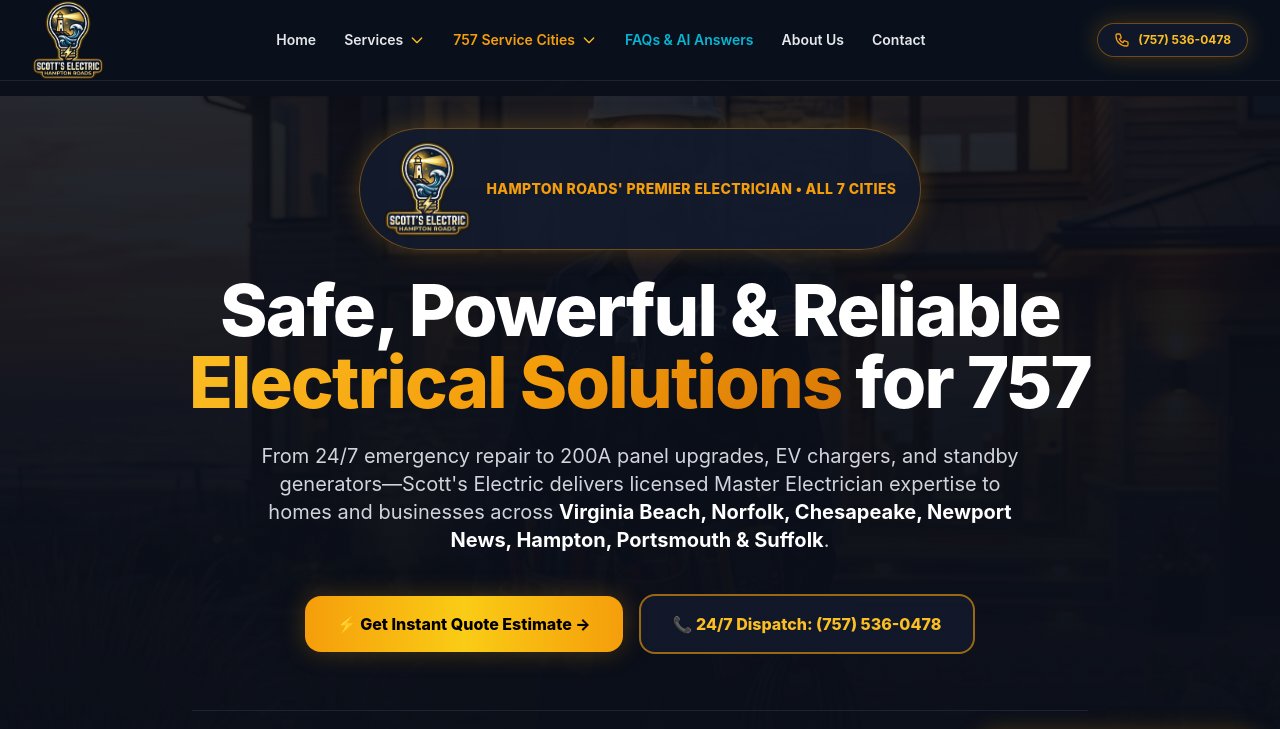
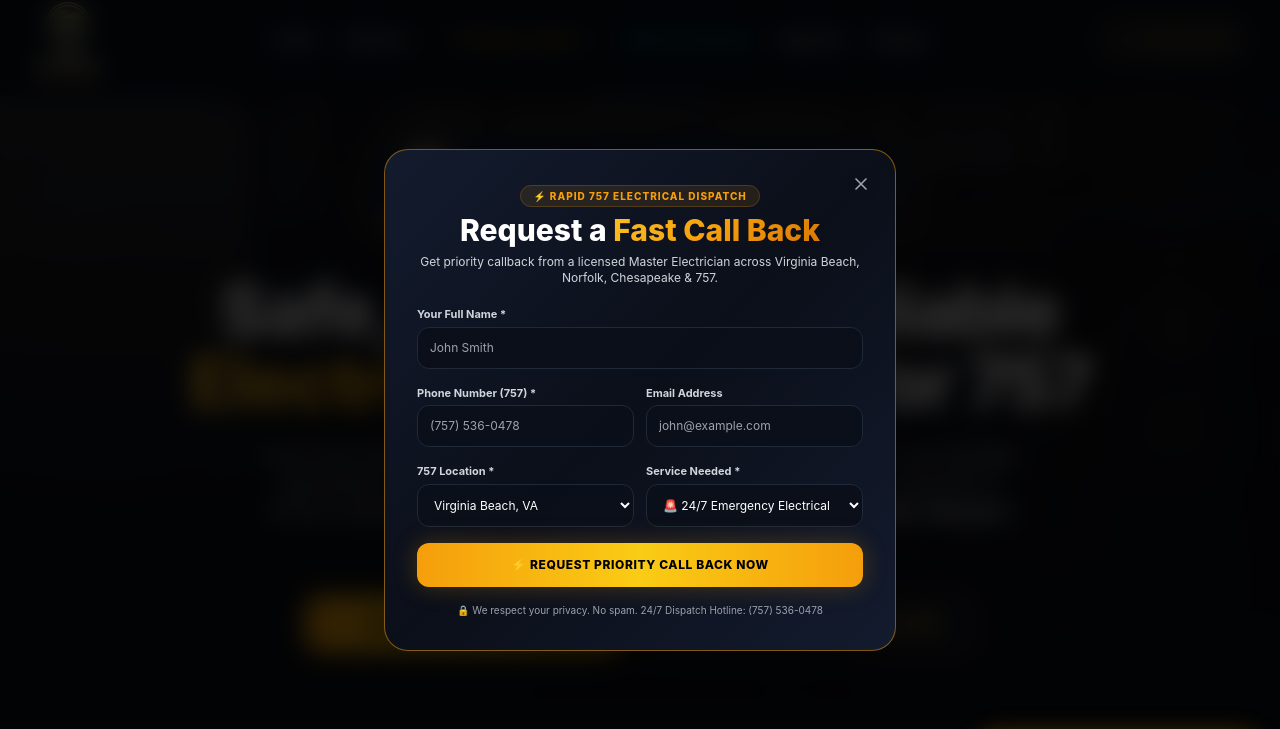
Before and after one commit to 1nc0gn30/newscottselectric, an Astro site: page / in a window 1280 px wide. Shown: the top 729 px of the page. Built offline with nearby package versions, Linux system fonts and the light colour scheme; Astro itself is replaced by a stand-in of ours.

Commit message:
feat: add immediate lead popup modal with Netlify form 'popup'

```diff
--- /dev/null
+++ b/src/components/LeadPopup.jsx
@@ -0,0 +1,206 @@
+import React, { useState, useEffect } from 'react';
+
+const cities = [
+  'Virginia Beach', 'Norfolk', 'Chesapeake', 'Newport News', 'Hampton', 'Portsmouth', 'Suffolk'
+];
+
+const services = [
+  '🚨 24/7 Emergency Electrical Repair',
+  '⚡ Electrical Panel Upgrade (200A/400A)',
+  '🚘 Level 2 EV Charging Station',
+  '🔋 Whole Home Standby Generator',
+  '💡 Custom & Recessed LED Lighting',
+  '🏊 Pool / Hot Tub Electrical Wiring',
+  '🏢 Commercial Electrical Contracting',
+  '🔍 General Electrical Inspection'
+];
+
+export default function LeadPopup() {
+  const [isOpen, setIsOpen] = useState(false);
+  const [submitted, setSubmitted] = useState(false);
+  const [formData, setFormData] = useState({
+    name: '',
+    phone: '',
+    email: '',
+    city: 'Virginia Beach',
+    service: '🚨 24/7 Emergency Electrical Repair'
+  });
+
+  useEffect(() => {
+    // Open immediately on load each time page is loaded
+    const timer = setTimeout(() => {
+      setIsOpen(true);
+    }, 500);
+
+    return () => clearTimeout(timer);
+  }, []);
+
+  const encode = (data) => {
+    return Object.keys(data)
+      .map(key => encodeURIComponent(key) + "=" + encodeURIComponent(data[key]))
+      .join("&");
+  };
+
+  const handleSubmit = (e) => {
+    e.preventDefault();
+    fetch("/", {
+      method: "POST",
+      headers: { "Content-Type": "application/x-www-form-urlencoded" },
+      body: encode({
+        "form-name": "popup",
+        ...formData
+      })
+    })
+      .then(() => setSubmitted(true))
+      .catch(() => setSubmitted(true));
+  };
+
+  if (!isOpen) return null;
+
+  return (
+    <div className="fixed inset-0 z-50 flex items-center justify-center p-4 bg-black/80 backdrop-blur-md animate-fadeIn">
+      <div
+        className="relative w-full max-w-lg bg-gradient-to-br from-brand-card via-brand-dark to-brand-card border border-brand-gold/50 rounded-3xl p-6 sm:p-8 shadow-2xl shadow-gold-glow/30 text-left overflow-hidden"
+        onClick={(e) => e.stopPropagation()}
+      >
+        {/* Close Button */}
+        <button
+          onClick={() => setIsOpen(false)}
+          className="absolute top-4 right-4 text-gray-400 hover:text-white p-2 rounded-full bg-brand-dark/60 hover:bg-gray-800 transition-all focus:outline-none"
+          aria-label="Close modal"
+        >
+          <svg class="w-5 h-5" fill="none" stroke="currentColor" viewBox="0 0 24 24">
+            <path stroke-linecap="round" stroke-linejoin="round" stroke-width="2" d="M6 18L18 6M6 6l12 12"></path>
+          </svg>
+        </button>
+
+        {submitted ? (
+          <div className="py-8 text-center space-y-4">
+            <div className="text-5xl">⚡</div>
+            <h3 className="font-heading text-2xl font-extrabold text-brand-gold">
+              Request Received Immediately!
+            </h3>
+            <p className="text-sm text-gray-300 leading-relaxed">
+              Thank you, <strong className="text-white">{formData.name}</strong>. A Scott's Electric Master Electricians serving <strong>{formData.city}</strong> will call your phone at <strong className="text-brand-amber">{formData.phone}</strong> shortly.
+            </p>
+            <div className="pt-4">
+              <button
+                onClick={() => setIsOpen(false)}
+                className="bg-brand-gold text-black font-extrabold text-xs px-6 py-3 rounded-full hover:bg-yellow-400 transition-all shadow-gold-glow"
+              >
+                Continue Browsing Site →
+              </button>
+            </div>
+          </div>
+        ) : (
+          <div className="space-y-5">
+            <div className="text-center space-y-1.5">
+              <span className="text-[10px] font-extrabold tracking-widest text-brand-gold uppercase bg-brand-gold/10 px-3 py-1 rounded-full border border-brand-gold/20">
+                ⚡ Rapid 757 Electrical Dispatch
+              </span>
+              <h2 className="font-heading text-2xl sm:text-3xl font-extrabold text-white">
+                Request a <span class="gold-gradient-text">Fast Call Back</span>
+              </h2>
+              <p className="text-xs text-gray-300">
+                Get priority callback from a licensed Master Electrician across Virginia Beach, Norfolk, Chesapeake & 757.
+              </p>
+            </div>
+
+            <form
+              name="popup"
+              method="POST"
+              data-netlify="true"
+              data-netlify-honeypot="bot-field"
+              onSubmit={handleSubmit}
+              className="space-y-4"
+            >
+              <input type="hidden" name="form-name" value="popup" />
+              <p className="hidden">
+                <label>Don’t fill this out if human: <input name="bot-field" /></label>
+              </p>
+
+              <div>
+                <label className="block text-[11px] font-bold text-gray-300 mb-1">Your Full Name *</label>
+                <input
+                  type="text"
+                  name="name"
+                  required
+                  placeholder="John Smith"
+                  value={formData.name}
+                  onChange={(e) => setFormData({ ...formData, name: e.target.value })}
+                  className="w-full bg-brand-dark/90 border border-gray-800 text-white rounded-xl p-3 text-xs focus:border-brand-gold focus:outline-none"
+                />
+              </div>
+
+              <div className="grid grid-cols-1 sm:grid-cols-2 gap-3">
+                <div>
+                  <label className="block text-[11px] font-bold text-gray-300 mb-1">Phone Number (757) *</label>
+                  <input
+                    type="tel"
+                    name="phone"
+                    required
+                    placeholder="(757) 536-0478"
+                    value={formData.phone}
+                    onChange={(e) => setFormData({ ...formData, phone: e.target.value })}
+                    className="w-full bg-brand-dark/90 border border-gray-800 text-white rounded-xl p-3 text-xs focus:border-brand-gold focus:outline-none"
+                  />
+                </div>
+                <div>
+                  <label className="block text-[11px] font-bold text-gray-300 mb-1">Email Address</label>
+                  <input
+                    type="email"
+                    name="email"
+                    placeholder="john@example.com"
+                    value={formData.email}
+                    onChange={(e) => setFormData({ ...formData, email: e.target.value })}
+                    className="w-full bg-brand-dark/90 border border-gray-800 text-white rounded-xl p-3 text-xs focus:border-brand-gold focus:outline-none"
+                  />
+                </div>
+              </div>
+
+              <div className="grid grid-cols-1 sm:grid-cols-2 gap-3">
+                <div>
+                  <label className="block text-[11px] font-bold text-gray-300 mb-1">757 Location *</label>
+                  <select
+                    name="city"
+                    value={formData.city}
+                    onChange={(e) => setFormData({ ...formData, city: e.target.value })}
+                    className="w-full bg-brand-dark/90 border border-gray-800 text-white rounded-xl p-3 text-xs focus:border-brand-gold focus:outline-none"
+                  >
+                    {cities.map(c => (
+                      <option key={c} value={c}>{c}, VA</option>
+                    ))}
+                  </select>
+                </div>
+                <div>
+                  <label className="block text-[11px] font-bold text-gray-300 mb-1">Service Needed *</label>
+                  <select
+                    name="service"
+                    value={formData.service}
+                    onChange={(e) => setFormData({ ...formData, service: e.target.value })}
+                    className="w-full bg-brand-dark/90 border border-gray-800 text-white rounded-xl p-3 text-xs focus:border-brand-gold focus:outline-none"
+                  >
+                    {services.map(s => (
+                      <option key={s} value={s}>{s}</option>
+                    ))}
+                  </select>
+                </div>
+              </div>
+
+              <button
+                type="submit"
+                className="w-full bg-gradient-to-r from-amber-500 via-yellow-400 to-amber-500 hover:from-amber-400 hover:to-yellow-300 text-black font-extrabold text-xs uppercase tracking-wider py-3.5 rounded-xl shadow-gold-glow transition-all transform hover:scale-[1.01] mt-2"
+              >
+                ⚡ Request Priority Call Back Now
+              </button>
+
+              <p className="text-[10px] text-gray-400 text-center">
+                🔒 We respect your privacy. No spam. 24/7 Dispatch Hotline: (757) 536-0478
+              </p>
+            </form>
+          </div>
+        )}
+      </div>
+    </div>
+  );
+}
--- a/src/layouts/Layout.astro
+++ b/src/layouts/Layout.astro
@@ -2,6 +2,7 @@
 import Header from '../components/Header.astro';
 import Footer from '../components/Footer.astro';
 import SchemaMarkup from '../components/SchemaMarkup.astro';
+import LeadPopup from '../components/LeadPopup.jsx';
 import '../styles/global.css';
 
 interface Props {
@@ -77,6 +78,17 @@
     <input type="text" name="estimatedBudget" />
   </form>
 
+  <form name="popup" data-netlify="true" data-netlify-honeypot="bot-field" hidden aria-hidden="true">
+    <input type="text" name="name" />
+    <input type="tel" name="phone" />
+    <input type="email" name="email" />
+    <input type="text" name="city" />
+    <input type="text" name="service" />
+  </form>
+
+  <!-- Immediate On-Load Lead Popup Modal -->
+  <LeadPopup client:load />
+
   <!-- Accessibility Skip Link -->
   <a href="#main-content" class="skip-to-content">
     Skip to main content
```
